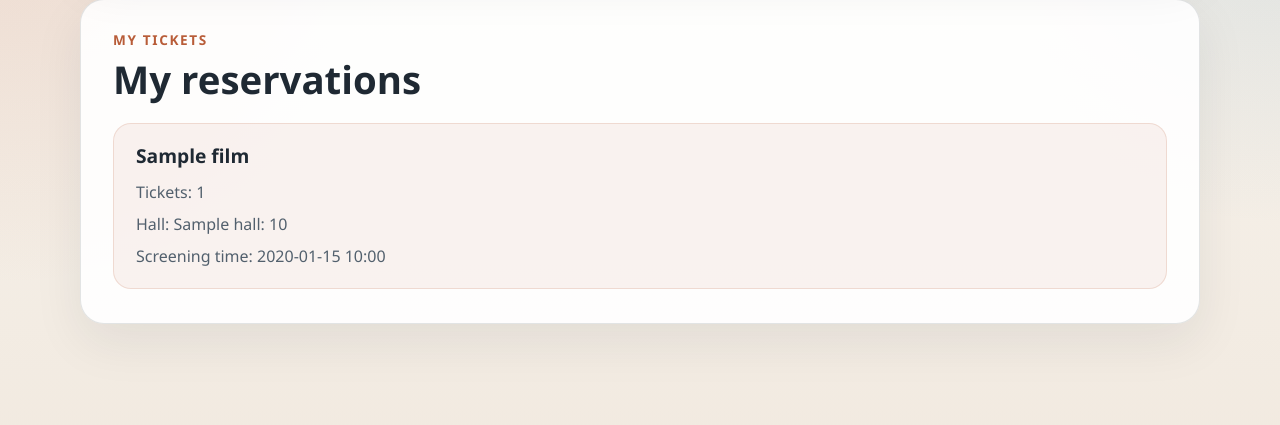
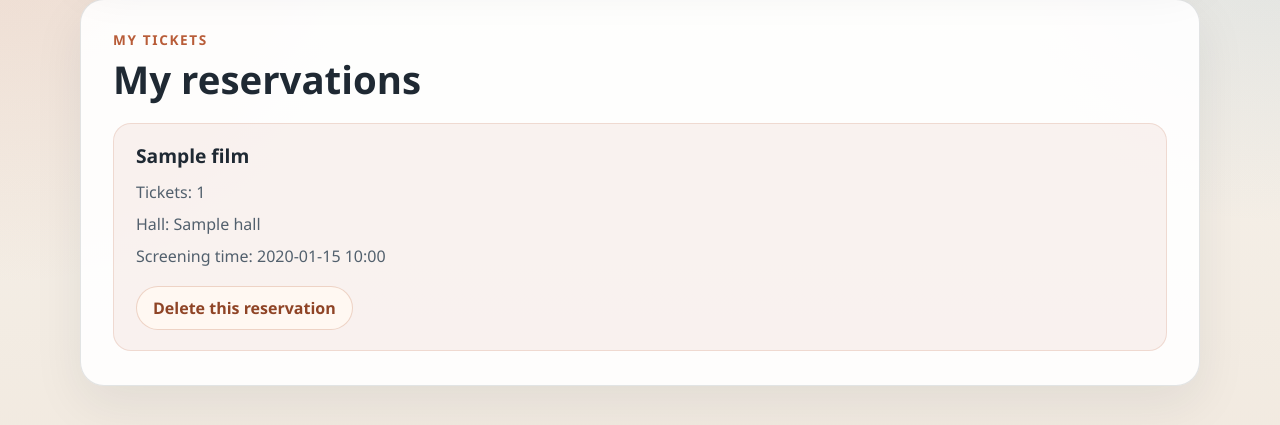
Before and after one commit to cejnik/Django, a Django app: page /reservation/ in a window 1280 px wide. Shown: the part 137-562 px from the top of the page. Run offline with Django 5.2, Linux system fonts and the light colour scheme; a user stored in the database is signed in; tables that the repository leaves empty hold one stand-in row (values such as "Sample post").

Commit message:
add feature of buying multiple tickets

```diff
--- a/Django_cinema/cinema/movies/static/movies/account.css
+++ b/Django_cinema/cinema/movies/static/movies/account.css
@@ -110,6 +110,37 @@
     margin-bottom: 0;
 }
 
+.reservation-card__form {
+    margin-top: 18px;
+}
+
+.reservation-card__button {
+    display: inline-flex;
+    align-items: center;
+    justify-content: center;
+    padding: 10px 16px;
+    border: 1px solid rgba(184, 92, 56, 0.24);
+    border-radius: 999px;
+    background: #fff8f2;
+    color: var(--accent-dark);
+    font: inherit;
+    font-weight: 700;
+    cursor: pointer;
+    transition: transform 0.2s ease, background-color 0.2s ease, color 0.2s ease, border-color 0.2s ease;
+}
+
+.reservation-card__button:hover {
+    background: var(--accent);
+    border-color: var(--accent);
+    color: #fff8f2;
+    transform: translateY(-1px);
+}
+
+.reservation-card__button:focus-visible {
+    outline: 2px solid rgba(184, 92, 56, 0.22);
+    outline-offset: 2px;
+}
+
 @media (max-width: 640px) {
     .account-panel {
         padding: 24px;
--- a/Django_cinema/cinema/movies/templates/movies/movie_detail.html
+++ b/Django_cinema/cinema/movies/templates/movies/movie_detail.html
@@ -42,7 +42,11 @@
                                 <span class="movie-detail__screening-time">{{ screening.screening_time|date:"Y-m-d H:i" }}</span>
                                 <span class="movie-detail__screening-hall">Hall: {{ screening.hall.name }}</span>
                             </div>
-                            <a class="movie-detail__reserve-link" href="{% url "create_reservation_url" screening.id %}">Reserve</a>
+                            <form action="{% url 'create_reservation_url' screening.id %}" method="post" class="movie-detail__reserve-form">
+                                {% csrf_token %}
+                                <input class="movie-detail__tickets-input" type="number" name="tickets_count" min="1" value="1">
+                                <button class="movie-detail__reserve-button" type="submit">Reserve</button>
+                            </form>
                         </div>
                     {% endfor %}
                 </div>
--- a/Django_cinema/cinema/movies/templates/movies/reservation.html
+++ b/Django_cinema/cinema/movies/templates/movies/reservation.html
@@ -14,10 +14,14 @@
                 <div class="reservation-list">
                     {% for one_reservation in reservations %}
                         <article class="reservation-card">
-                            <h2 class="reservation-card__title">{{ one_reservation.screening.film }}</h2>
-                            <p class="reservation-card__meta">Tickets: {{ one_reservation.tickets_count }}</p>
-                            <p class="reservation-card__meta">Hall: {{ one_reservation.screening.hall }}</p>
-                            <p class="reservation-card__meta">Screening time: {{ one_reservation.screening.screening_time|date:"Y-m-d H:i" }}</p>
+                                <h2 class="reservation-card__title">{{ one_reservation.screening.film }}</h2>
+                                    <p class="reservation-card__meta">Tickets: {{ one_reservation.tickets_count }}</p>
+                                    <p class="reservation-card__meta">Hall: {{ one_reservation.screening.hall.name }}</p>
+                                    <p class="reservation-card__meta">Screening time: {{ one_reservation.screening.screening_time|date:"Y-m-d H:i" }}</p>
+                            <form action="{% url "delete_reservation_url" one_reservation.id %}" method='POST' class="reservation-card__form">
+                                {% csrf_token %}
+                                <button class="reservation-card__button">Delete this reservation</button>
+                            </form>
                         </article>
                     {% endfor %}
                 </div>
--- a/Django_cinema/cinema/movies/urls.py
+++ b/Django_cinema/cinema/movies/urls.py
@@ -10,5 +10,6 @@ urlpatterns = [
     path("login/", auth_views.LoginView.as_view(template_name='movies/login.html', authentication_form=LoginForm), name='login_url'),
     path('reservation/', views.reservation, name='reservation'),
     path('create-reservation/<int:screening_id>/', views.create_reservation, name='create_reservation_url'),
-    path("logout/",auth_views.LogoutView.as_view(), name='logout_url')
+    path("logout/",auth_views.LogoutView.as_view(), name='logout_url'),
+    path('delete-reservation/<int:reservation_id>/', views.delete_reservation, name='delete_reservation_url')
 ]
--- a/Django_cinema/cinema/movies/views.py
+++ b/Django_cinema/cinema/movies/views.py
@@ -37,12 +37,33 @@ def reservation(request):
     return render(request, 'movies/reservation.html', {
         'reservations': reservations
     })
+
 @login_required
 def create_reservation(request, screening_id):
     screening_now = get_object_or_404(Screening, id = screening_id)
-    Reservation.objects.get_or_create(
-        user=request.user,
-        screening=screening_now,
-        defaults={'tickets_count': 1}
-    )
+
+    try:
+        tickets_count = int(request.POST.get('tickets_count'))
+        if tickets_count <= 0:
+            return redirect('movie_detail', slug=screening_now.film.slug)
+        if tickets_count > 0:
+                reservation, created = Reservation.objects.get_or_create(
+                                        user = request.user,
+                                        screening = screening_now,
+                                        defaults={'tickets_count': tickets_count},
+                                    )
+                reservation.tickets_count = tickets_count
+                reservation.save()
+
+    except (TypeError, ValueError):
+        return redirect('movie_detail', slug=screening_now.film.slug)
     return redirect('reservation')
+
+@login_required
+def delete_reservation(request, reservation_id):
+    if request.method == 'POST':
+        reservation = get_object_or_404(Reservation, user=request.user, id = reservation_id )
+        reservation.delete()
+        return redirect('reservation')
+    else:
+        return redirect('reservation')
```
Also changed, not shown: Django_cinema/cinema/movies/static/movies/movie_detail.css (+58 -0 lines).
